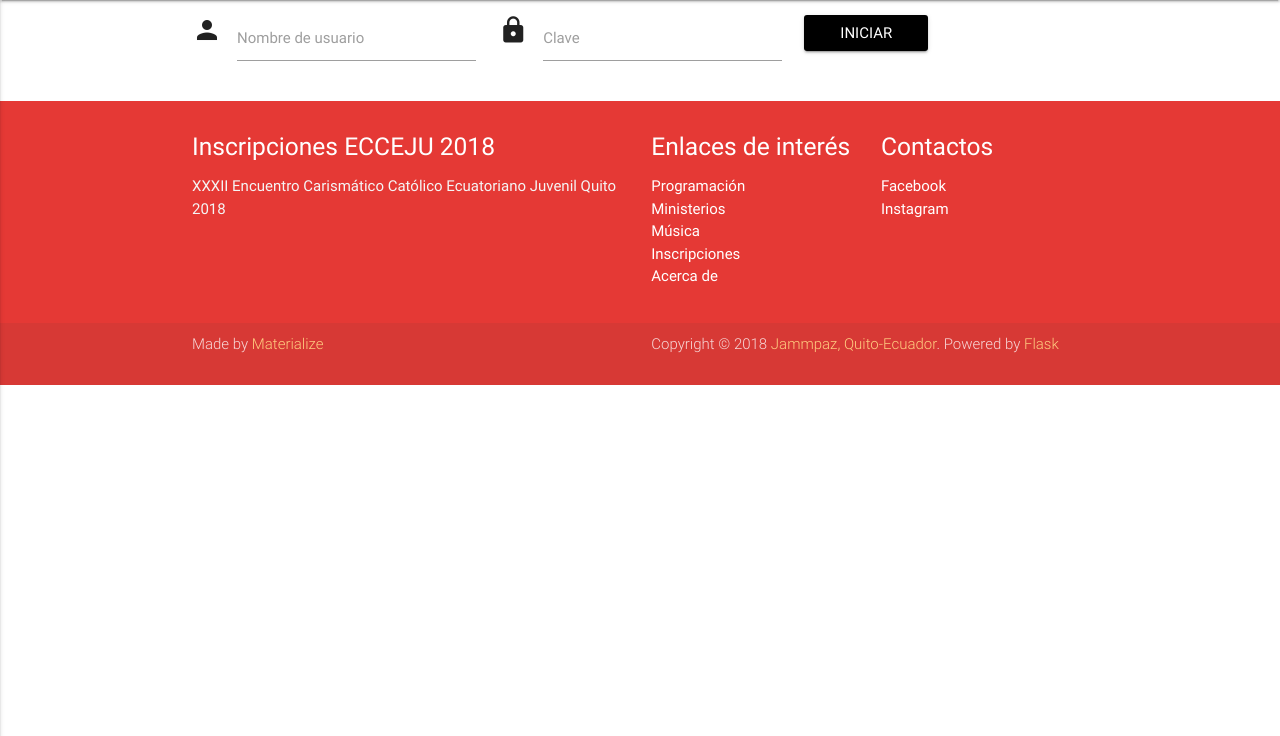
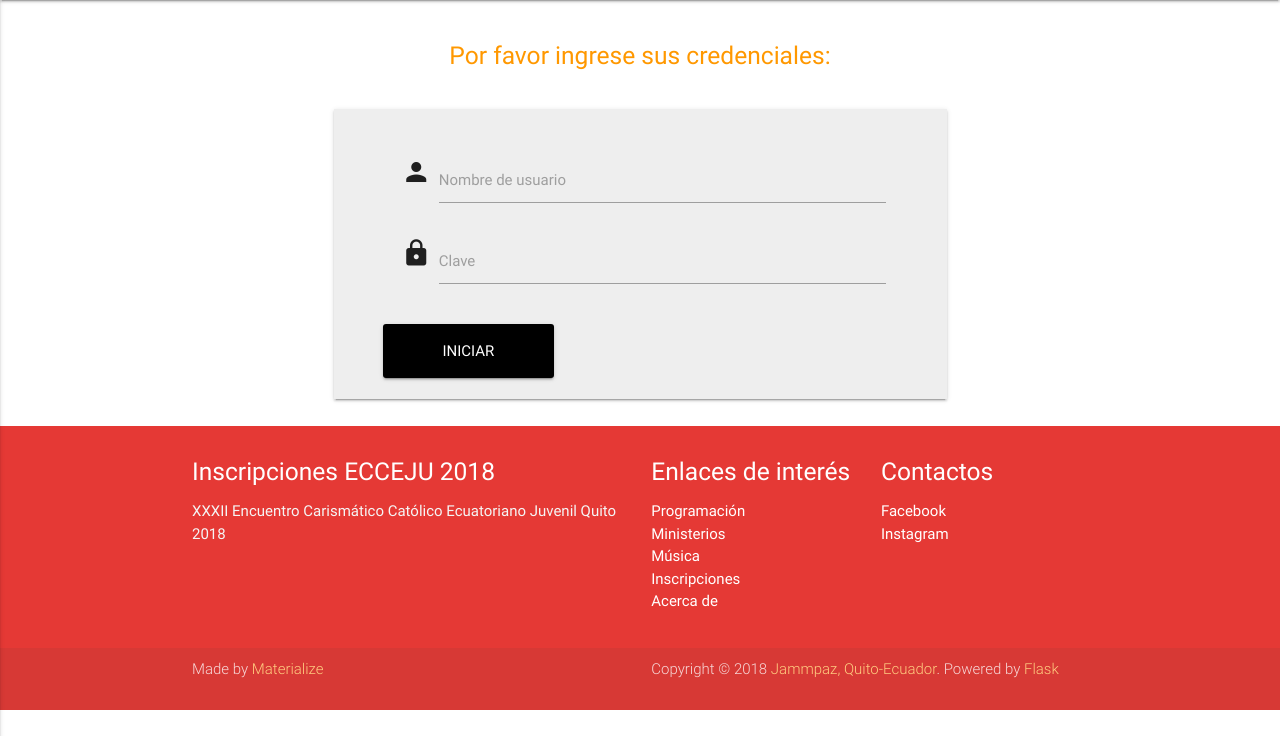
Before and after one commit to jammpaz/ecceju-inscripcion, a Flask app: page /auth/login in a window 1280 px wide. Shown: the part 64-800 px from the top of the page. Run offline with Flask 2, Linux system fonts and the light colour scheme; parts of the project's set-up code (start-up, migrations or seed data) failed here and were passed over.

Commit message:
Improves login template

```diff
--- a/inscripcion/app/templates/auth/login.html
+++ b/inscripcion/app/templates/auth/login.html
@@ -2,27 +2,33 @@
 
 {% block body %}
 
+<div class="container">
+  <center>
+    <div class="section"></div>
+    <h5 class="orange-text">Por favor ingrese sus credenciales:</h5>
+    <div class="section"></div>
+    <div class="z-depth-1 grey lighten-3 row" style="display: inline-block; padding: 32px 48px 0px 48px; border: 1px solid #EEE;">
       <form method="POST" class="col s12">
         {{ form.hidden_tag() }}
 
-  <div class="container">
         <div class="row">
-      <div class="input-field col s12 m6 l4">
+          <div class="input-field col s12">
             <i class="material-icons prefix">person</i>
             {{ form.nombre_usuario(class = 'validate') }}
             {{ form.nombre_usuario.label }}
           </div>
-      <div class="input-field col s12 m6 l4">
+          <div class="input-field col s12">
             <i class="material-icons prefix">lock</i>
             {{ form.clave(class = 'validate') }}
             {{ form.clave.label }}
           </div>
-      <div class="input-field col s12 l4">
-        {{ form.iniciar(class = 'waves-effect waves-light btn black') }}
         </div>
+        <div class="row">
+            {{ form.iniciar(class = 'col s12 m4 waves-effect waves-light btn-large black') }}
         </div>
+      </form>
+    </div>
+  </center>
 </div>
 
-</form>
-
 {% endblock %}
```
Lines whose indentation alone changed are shown as unchanged.
